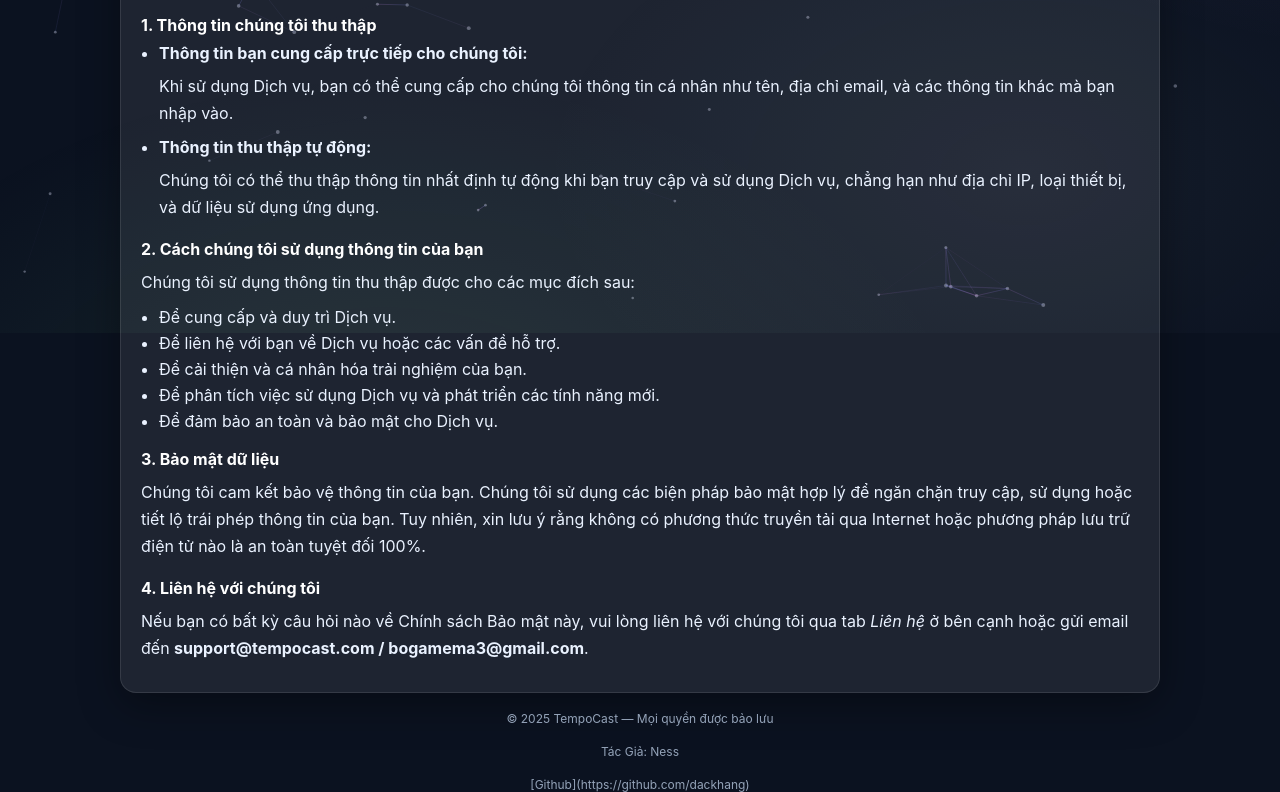
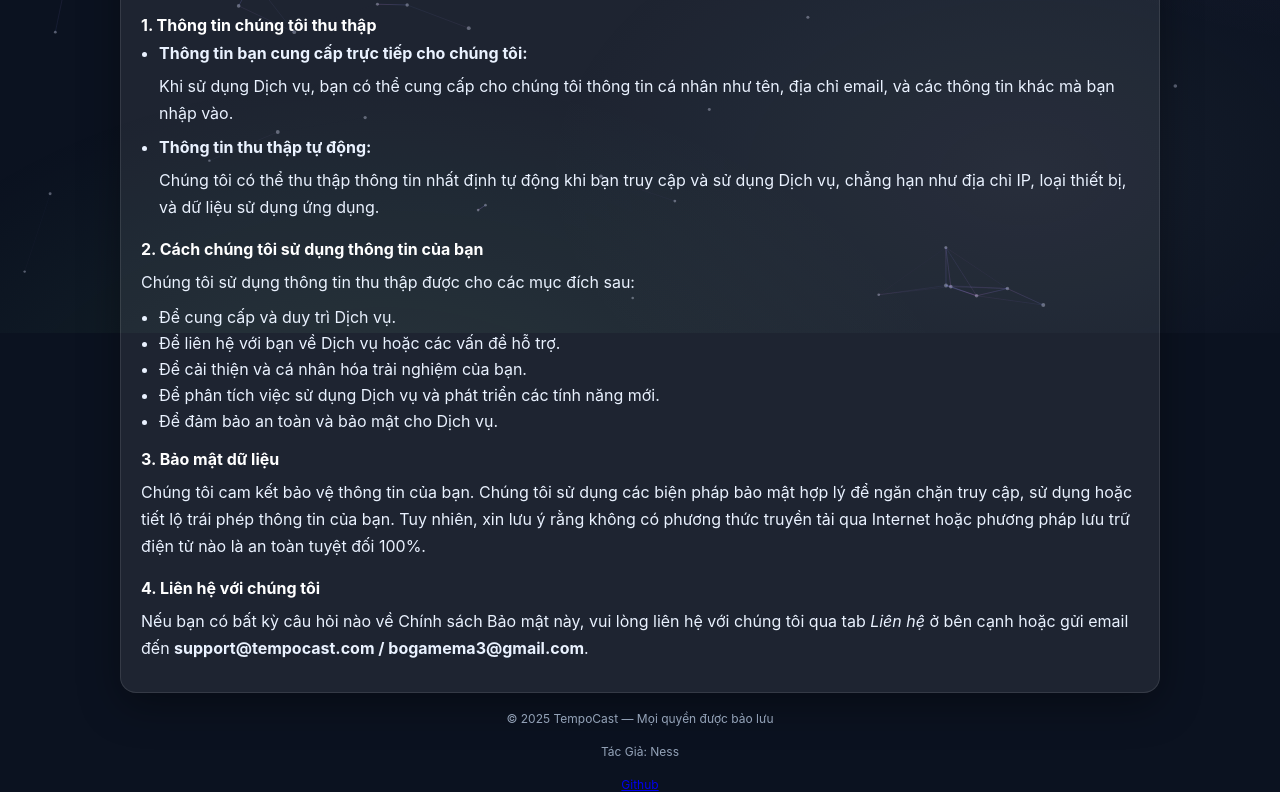
Before and after one commit to dackhang/privacypolicy_pogodycast_app, a plain HTML site: page index.html in a window 1280 px wide. Shown: the part 467-1259 px from the top of the page. Drawn offline with Linux system fonts and the light colour scheme.

Commit message:
Update index.html

```diff
--- a/index.html
+++ b/index.html
@@ -219,7 +219,9 @@
 
     <div class="footnote">© 2025 TempoCast — Mọi quyền được bảo lưu</div>
     <div class="footnote">Tác Giả: Ness</div>
-    <div class="footnote">[Github](https://github.com/dackhang)</div>
+    <div class="footnote">
+      <a href="https://github.com/dackhang">Github</a>
+    </div>
   </main>
 
   <!-- ===== Tiny JS Background (subtle particle field) ===== -->
```
